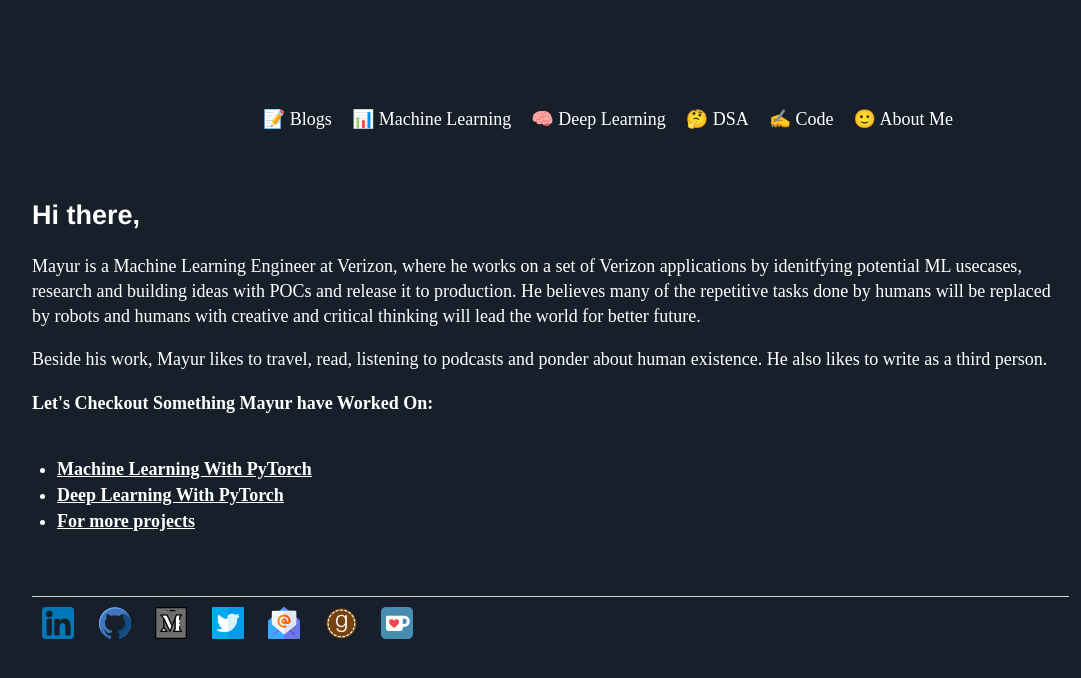
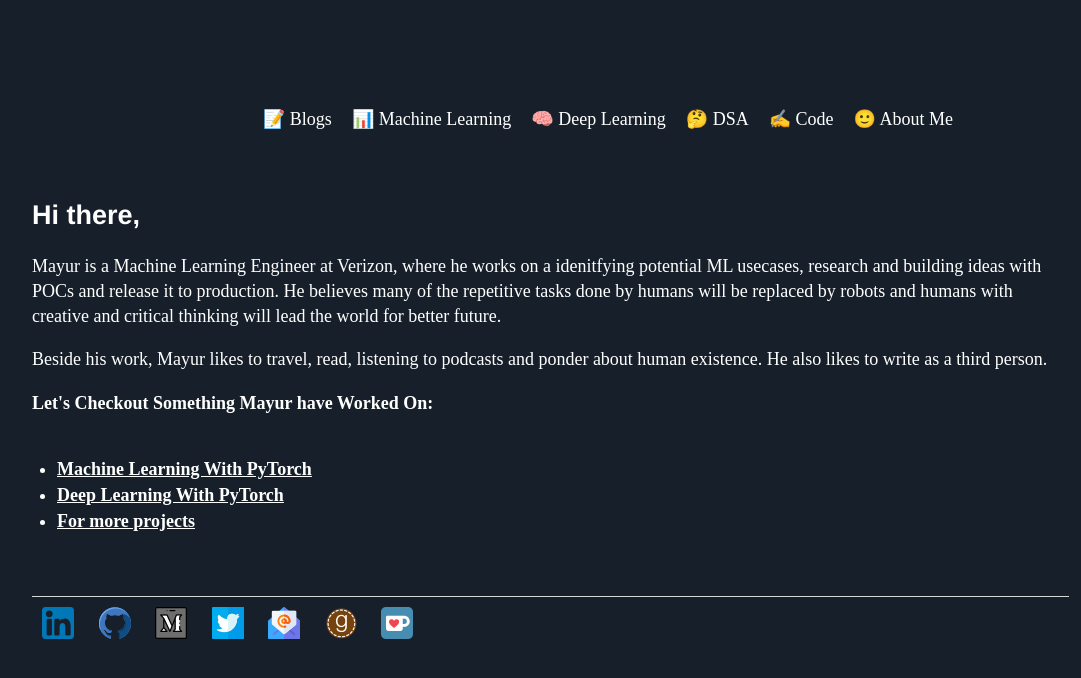
Before and after one commit to Mayurji/mayurji.github.io, a Jekyll site: the page built from about/index.html, in a window 1280 px wide. Shown: the top 678 px of the page, without its empty margins (32-1113 px from the left). Built offline with Jekyll 4.4.1, drawn with Linux system fonts in a browser that asks for light colours; nearby versions of some CDN libraries.

Commit message:
Update index.html

```diff
--- a/about/index.html
+++ b/about/index.html
@@ -12,7 +12,7 @@ title: Math + Computing = AI
 <div>
 <p>
 	<h2>Hi there,</h2>
-	<p>Mayur is a Machine Learning Engineer at Verizon, where he works on a set of Verizon applications by idenitfying potential ML usecases, research and
+	<p>Mayur is a Machine Learning Engineer at Verizon, where he works on a idenitfying potential ML usecases, research and
 	building ideas with POCs and release it to production. He believes many of the repetitive tasks done by humans will be replaced by robots and humans
 	with creative and critical thinking will lead the world for better future.</p>
 
```
